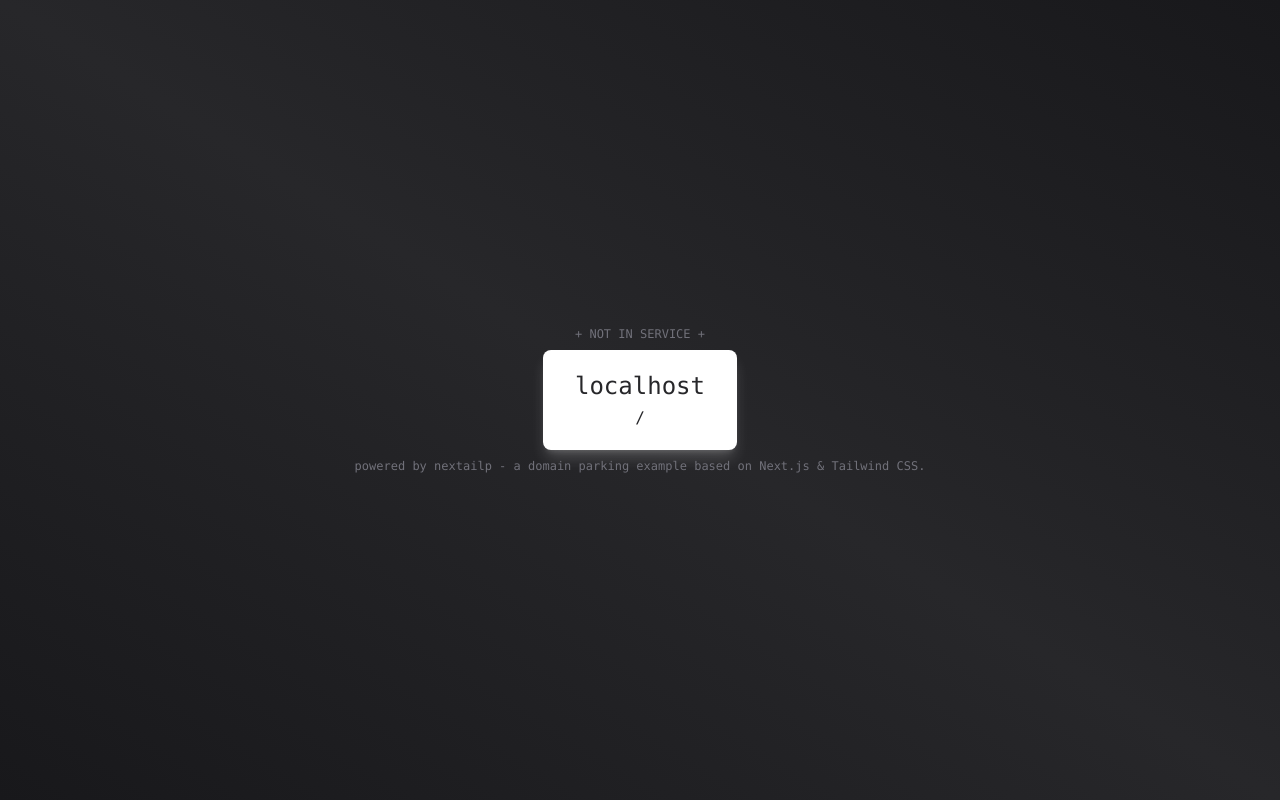
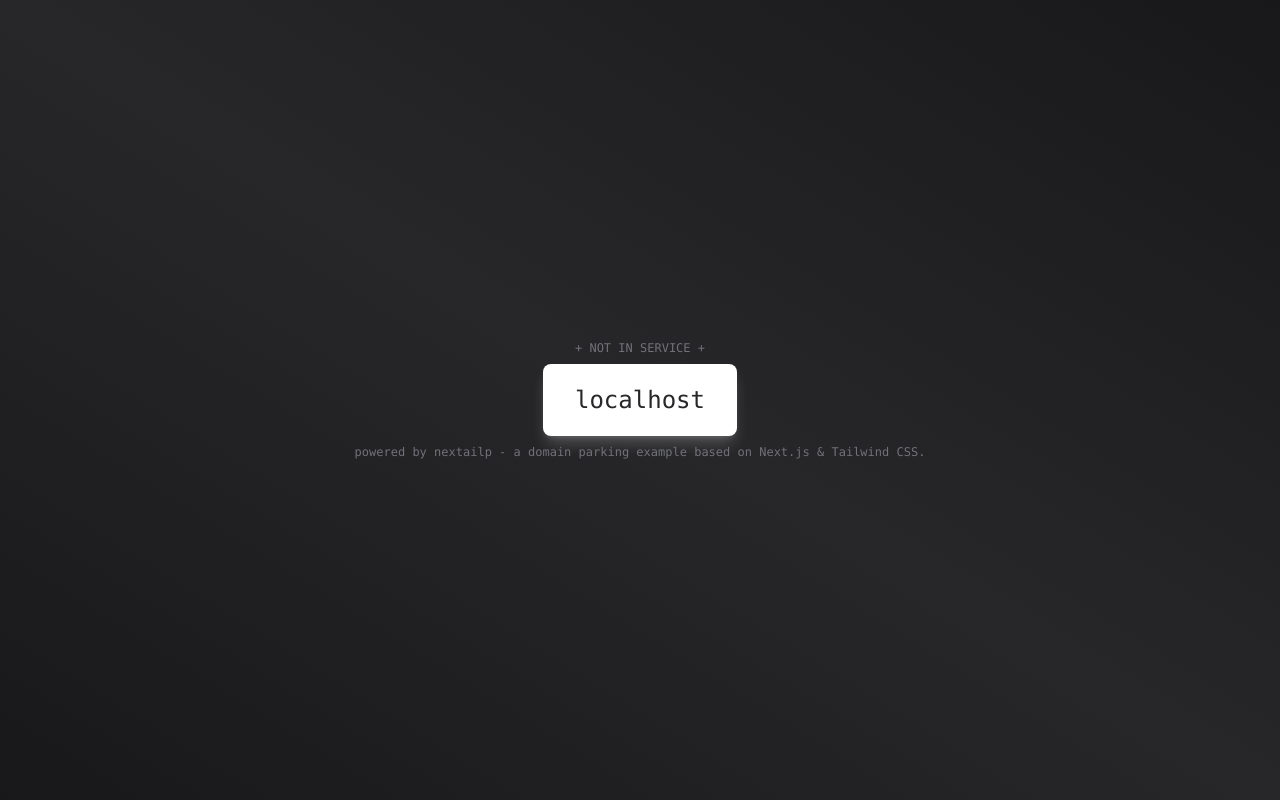
Before and after one commit to a24k/nextailp, a Next.js app: page / in a window 1280 px wide. Built offline with nearby package versions, Linux system fonts and the light colour scheme.

Commit message:
don't show path if path is root.

```diff
--- a/compoments/layout.tsx
+++ b/compoments/layout.tsx
@@ -23,7 +23,7 @@ const Layout = ({ host, path, children }: LayoutProps) => {
 
         <div className="card">
           <h1><Link href="/"><a>{host}</a></Link></h1>
-          <h2>{path}</h2>
+          { (path !== '/') && <h2>{path}</h2> }
           {children}
         </div>
 
```
